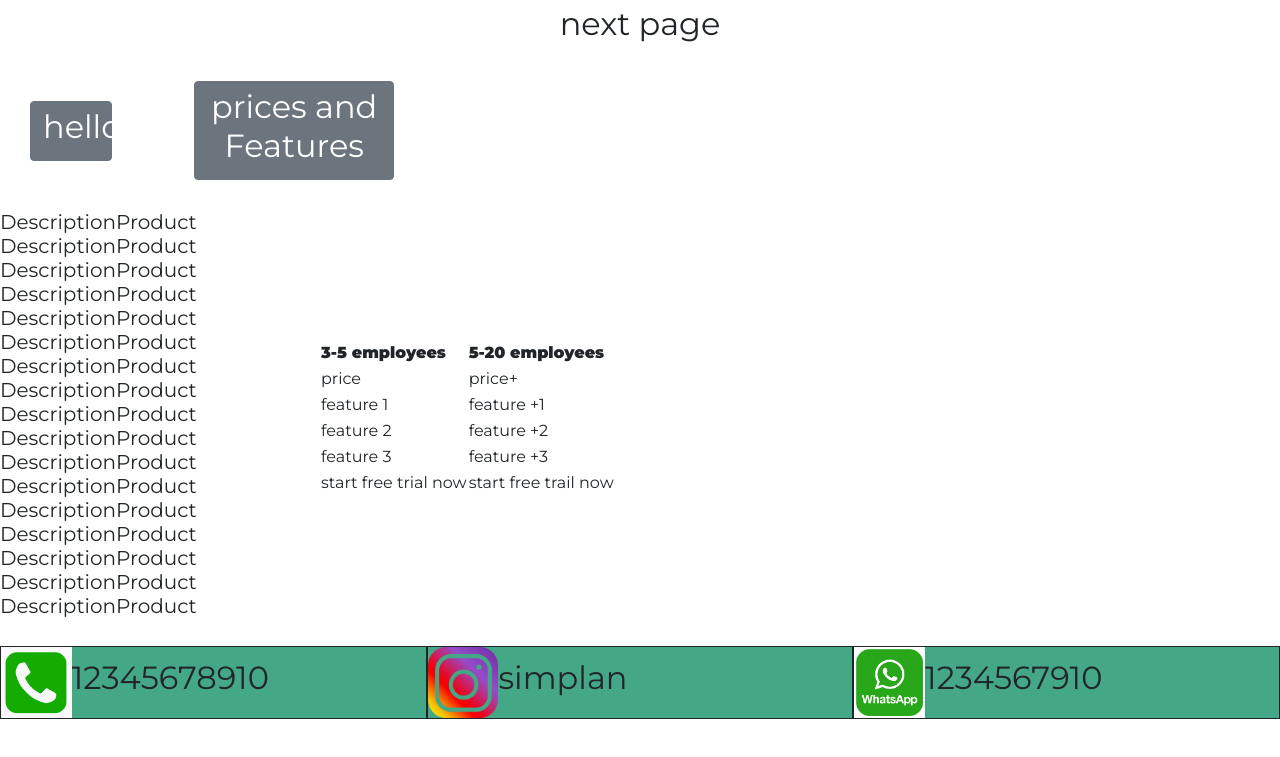
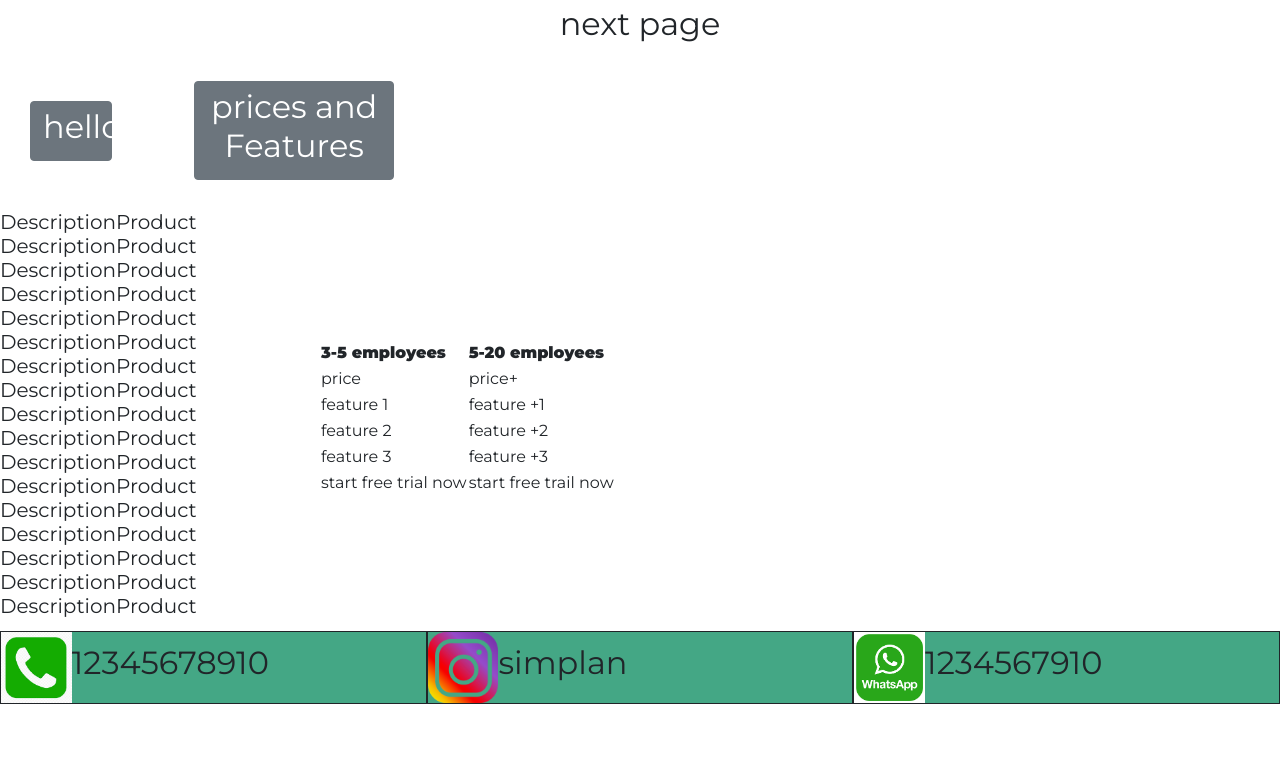
Before and after one commit to kennyshapiro/simplan-launchpad, a plain HTML site: page Simplan Dev/index.html in a window 1280 px wide. Shown: the part 2141-2898 px from the top of the page. Drawn offline with nearby package versions, Linux system fonts and the light colour scheme.

Commit message:
change file name

```diff
--- a/Simplan Dev/css/styles.css
+++ b/Simplan Dev/css/styles.css
@@ -99,5 +99,5 @@ p{
     background-color: #44a785;
 }
 #info{
-   padding: 20px 0px;
+   padding: 5px 0px;
 }
```
